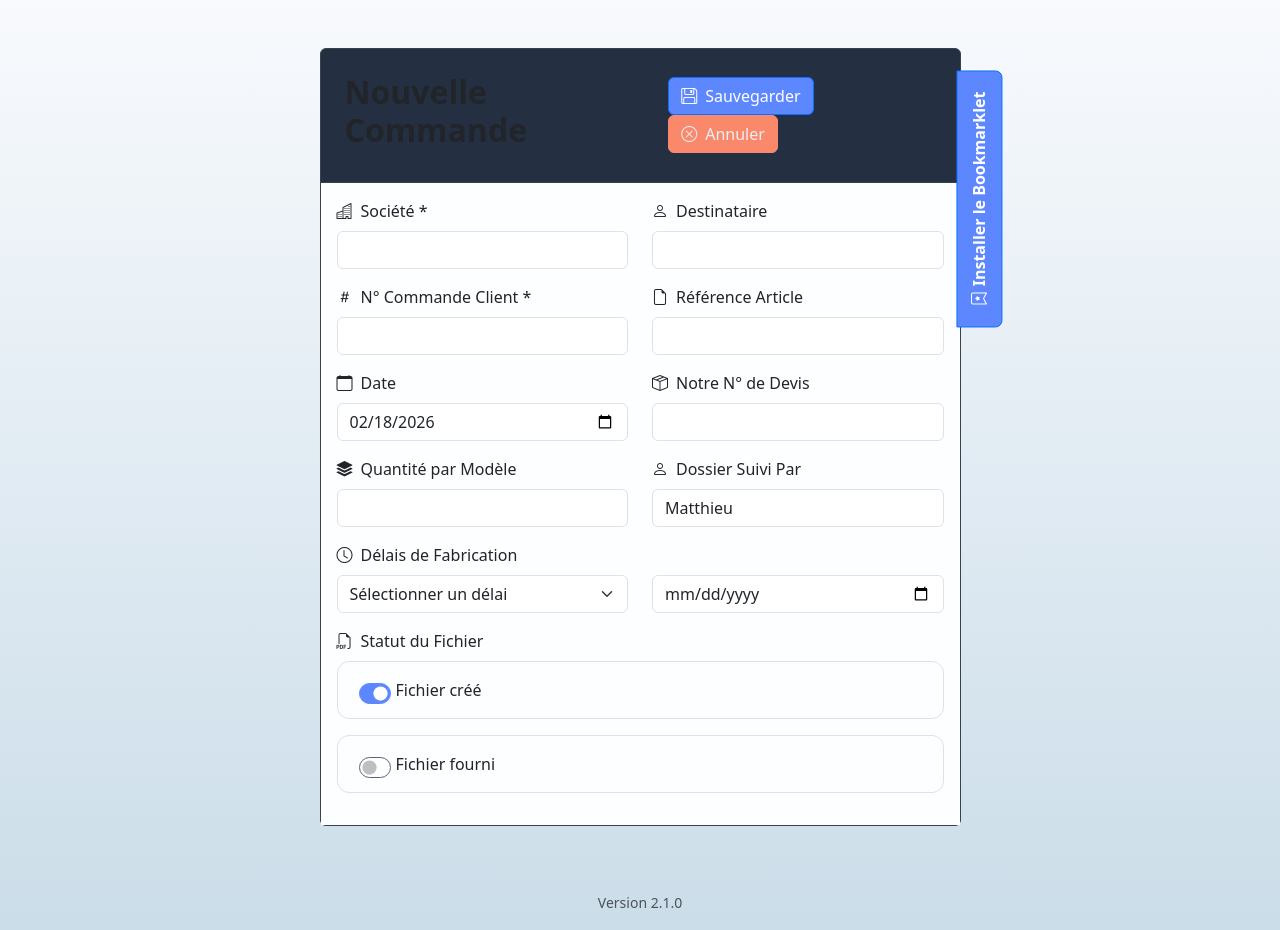
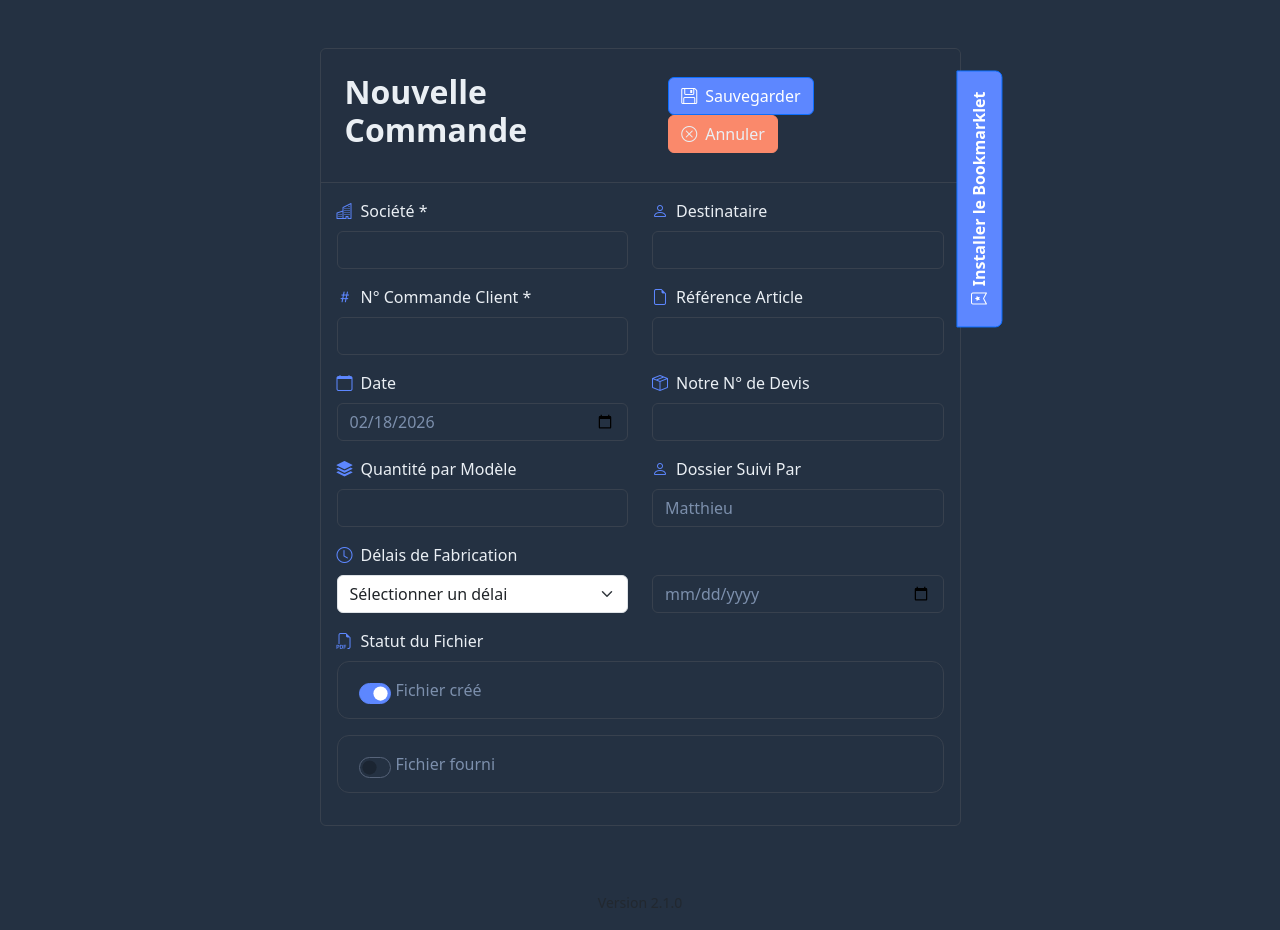
Before and after one commit to artskory/gestion-commandes, a PHP site: page /votre-projet/nouvelle in a window 1280 px wide. Run offline with PHP 8.4, Linux system fonts and the light colour scheme.

Commit message:
Première étape style nouvelle-commande.php

```diff
--- a/css/style.css
+++ b/css/style.css
@@ -72,6 +72,10 @@ body {
     --bs-card-border-color: #38414E !important;
 }
 
+.border {
+    border-color: #38414E !important;
+}
+
 .table,
 .table th,
 .table td {
@@ -85,14 +89,15 @@ body {
 }
 
 .card-body {
-    background-color: #fdfeff;
+    background-color: transparent !important;
 }
 
 .card-header {
     padding: 24px;
 }
 
-.card-header a {
+.card-header a,
+.card-header h2 {
     color: #EAEFF4 !important;
 }
 
@@ -125,6 +130,15 @@ body {
     padding: 16px;
 }
 
+.form-control {
+    background-color: transparent;
+    border-color: #38414E !important;
+}
+
+.form-control:focus {
+    background-color: #7c8fac;
+}
+
 .form-switch .form-check-input {
     margin-left: 0.25em;
 }
@@ -135,6 +149,10 @@ body {
 
 .form-check-input:checked[type=radio] {
     margin: 5px;
+}
+
+.form-label {
+  color: #EAEFF4 !important;
 }
 
 .space-y-3 > :not([hidden]) ~ :not([hidden]) {
--- a/views/nouvelle-commande.view.php
+++ b/views/nouvelle-commande.view.php
@@ -13,7 +13,7 @@
     <link rel="icon" type="image/png" sizes="16x16" href="image/favicon-16x16.png">
     <link rel="manifest" href="image/site.webmanifest">
 </head>
-<body class="bg-gradient-to-br"
+<body
       <?php if (!empty($this->errors)):
           $msg = implode('<br>', array_map('htmlspecialchars', $this->errors));
           echo 'data-error-msg="' . htmlspecialchars($msg, ENT_QUOTES, 'UTF-8') . '"';
@@ -38,26 +38,26 @@
                                 <!-- Colonne de gauche -->
                                 <div class="col-md-6">
                                     <div class="mb-3">
-                                        <i class="bi bi-buildings blue icons"></i><label for="societe" class="form-label font-medium">Société *</label>
-                                        <input type="text" class="form-control" id="societe" name="societe"
+                                        <i class="bi bi-buildings icon-primary icons"></i><label for="societe" class="form-label font-medium">Société *</label>
+                                        <input type="text" class="form-control text-dark" id="societe" name="societe"
                                                value="<?php echo isset($_POST['societe']) ? htmlspecialchars($_POST['societe']) : ''; ?>" required>
                                     </div>
 
                                     <div class="mb-3">
-                                        <i class="bi bi-hash blue icons"></i><label for="n_commande_client" class="form-label font-medium">N° Commande Client *</label>
-                                        <input type="text" class="form-control" id="n_commande_client" name="n_commande_client"
+                                        <i class="bi bi-hash icon-primary icons"></i><label for="n_commande_client" class="form-label font-medium">N° Commande Client *</label>
+                                        <input type="text" class="form-control text-dark" id="n_commande_client" name="n_commande_client"
                                                value="<?php echo isset($_POST['n_commande_client']) ? htmlspecialchars($_POST['n_commande_client']) : ''; ?>" required>
                                     </div>
 
                                     <div class="mb-3">
-                                        <i class="bi bi-calendar blue icons"></i><label for="date_commande" class="form-label font-medium">Date</label>
-                                        <input type="date" class="form-control" id="date_commande" name="date_commande"
+                                        <i class="bi bi-calendar icon-primary icons"></i><label for="date_commande" class="form-label font-medium">Date</label>
+                                        <input type="date" class="form-control text-dark" id="date_commande" name="date_commande"
                                                value="<?php echo isset($_POST['date_commande']) ? htmlspecialchars($_POST['date_commande']) : date('Y-m-d'); ?>">
                                     </div>
 
                                     <div class="mb-3">
-                                        <i class="bi bi-stack blue icons"></i><label for="quantite_par_modele" class="form-label font-medium">Quantité par Modèle</label>
-                                        <input type="number" class="form-control" id="quantite_par_modele" name="quantite_par_modele"
+                                        <i class="bi bi-stack icon-primary icons"></i><label for="quantite_par_modele" class="form-label font-medium">Quantité par Modèle</label>
+                                        <input type="number" class="form-control text-dark" id="quantite_par_modele" name="quantite_par_modele"
                                                value="<?php echo isset($_POST['quantite_par_modele']) ? htmlspecialchars($_POST['quantite_par_modele']) : ''; ?>">
                                     </div>
                                 </div>
@@ -65,33 +65,33 @@
                                 <!-- Colonne de droite -->
                                 <div class="col-md-6">
                                     <div class="mb-3">
-                                        <i class="bi bi-person blue icons"></i><label for="destinataire" class="form-label font-medium">Destinataire</label>
-                                        <input type="text" class="form-control" id="destinataire" name="destinataire"
+                                        <i class="bi bi-person icon-primary icons"></i><label for="destinataire" class="form-label font-medium">Destinataire</label>
+                                        <input type="text" class="form-control text-dark" id="destinataire" name="destinataire"
                                                value="<?php echo isset($_POST['destinataire']) ? htmlspecialchars($_POST['destinataire']) : ''; ?>">
                                     </div>
 
                                     <div class="mb-3">
-                                        <i class="bi bi-file-earmark text blue icons"></i><label for="reference_article" class="form-label font-medium">Référence Article</label>
-                                        <input type="text" class="form-control" id="reference_article" name="reference_article"
+                                        <i class="bi bi-file-earmark text icon-primary icons"></i><label for="reference_article" class="form-label font-medium">Référence Article</label>
+                                        <input type="text" class="form-control text-dark" id="reference_article" name="reference_article"
                                                value="<?php echo isset($_POST['reference_article']) ? htmlspecialchars($_POST['reference_article']) : ''; ?>">
                                     </div>
 
                                     <div class="mb-3">
-                                        <i class="bi bi-box-seam blue icons"></i><label for="n_devis" class="form-label font-medium">Notre N° de Devis</label>
-                                        <input type="text" class="form-control" id="n_devis" name="n_devis"
+                                        <i class="bi bi-box-seam icon-primary icons"></i><label for="n_devis" class="form-label font-medium">Notre N° de Devis</label>
+                                        <input type="text" class="form-control text-dark" id="n_devis" name="n_devis"
                                                value="<?php echo isset($_POST['n_devis']) ? htmlspecialchars($_POST['n_devis']) : ''; ?>">
                                     </div>
 
                                     <div class="mb-3">
-                                        <i class="bi bi-person blue icons"></i><label for="dossier_suivi_par" class="form-label font-medium">Dossier Suivi Par</label>
-                                        <input type="text" class="form-control" id="dossier_suivi_par" name="dossier_suivi_par"
+                                        <i class="bi bi-person icon-primary icons"></i><label for="dossier_suivi_par" class="form-label font-medium">Dossier Suivi Par</label>
+                                        <input type="text" class="form-control text-dark" id="dossier_suivi_par" name="dossier_suivi_par"
                                                value="<?php echo isset($_POST['dossier_suivi_par']) ? htmlspecialchars($_POST['dossier_suivi_par']) : 'Matthieu'; ?>">
                                     </div>
                                 </div>
                             </div>
 
                             <div class="mb-3">
-                                <i class="bi bi-clock blue icons"></i><label class="form-label font-medium">Délais de Fabrication</label>
+                                <i class="bi bi-clock icon-primary icons"></i><label class="form-label font-medium">Délais de Fabrication</label>
                                 <div class="row">
                                     <div class="col-md-6">
                                         <select class="form-select" id="delais_liste" name="delais_liste" onchange="clearDatePicker()">
@@ -111,7 +111,7 @@
                                         </select>
                                     </div>
                                     <div class="col-md-6">
-                                        <input type="date" class="form-control" id="delais_date" name="delais_date"
+                                        <input type="date" class="form-control text-dark" id="delais_date" name="delais_date"
                                                value="<?php echo isset($_POST['delais_date']) ? htmlspecialchars($_POST['delais_date']) : ''; ?>"
                                                onchange="clearDropdown()">
                                     </div>
@@ -119,18 +119,18 @@
                             </div>
 
                             <div class="mb-3">
-                                <label class="form-label font-medium d-block"><i class="bi bi-filetype-pdf blue icons"></i>Statut du Fichier</label>
+                                <label class="form-label font-medium d-block"><i class="bi bi-filetype-pdf icon-primary icons"></i>Statut du Fichier</label>
                                 <div class="form-check form-switch rounded-xl border mb-3">
                                     <input class="form-check-input" type="radio" name="fichier_statut" id="fichier_cree"
                                            value="cree" <?php echo (!isset($_POST['fichier_statut']) || $_POST['fichier_statut'] == 'cree') ? 'checked' : ''; ?>>
-                                    <label class="form-check-label" for="fichier_cree">
+                                    <label class="form-check-label text-dark" for="fichier_cree">
                                         Fichier créé
                                     </label>
                                 </div>
                                 <div class="form-check form-switch rounded-xl border">
                                     <input class="form-check-input" type="radio" name="fichier_statut" id="fichier_fourni"
                                            value="fourni" <?php echo (isset($_POST['fichier_statut']) && $_POST['fichier_statut'] == 'fourni') ? 'checked' : ''; ?>>
-                                    <label class="form-check-label" for="fichier_fourni">
+                                    <label class="form-check-label text-dark" for="fichier_fourni">
                                         Fichier fourni
                                     </label>
                                 </div>
```
